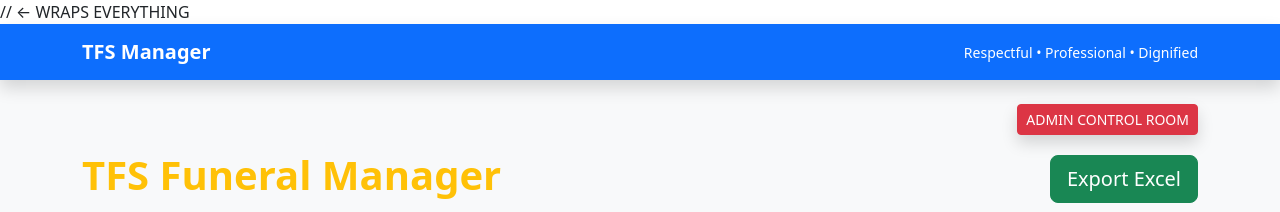
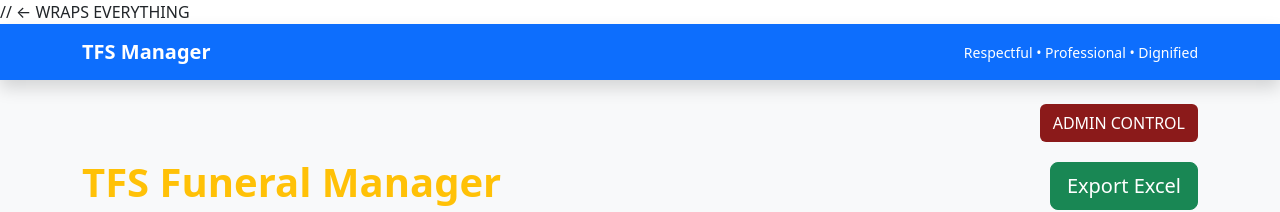
Before and after one commit to Bongz26/tfs-react, a React (Create React App) app: page / in a window 1280 px wide. Shown: the top 212 px of the page. Built offline with nearby package versions, Linux system fonts and the light colour scheme; no server answers.

Commit message:
Update App.js

```diff
--- a/src/App.js
+++ b/src/App.js
@@ -58,12 +58,12 @@ function App() {
         <div className="container py-4">
 
           {/* SECRET ADMIN BUTTON – CLICK TO REVEAL FLEET CONTROL */}
-          <div className="text-end mb-3">
-            <Link to="/admin" className="btn btn-danger btn-sm shadow">
-              ADMIN CONTROL ROOM
-            </Link>
-          </div>
 
+<div className="text-end mb-3">
+  <Link to="/admin" className="btn" style={{background:'#8B1A1A', color:'white'}}>
+    ADMIN CONTROL
+  </Link>
+</div>
           <Routes>
 
             {/* === PUBLIC APP === */}
```
